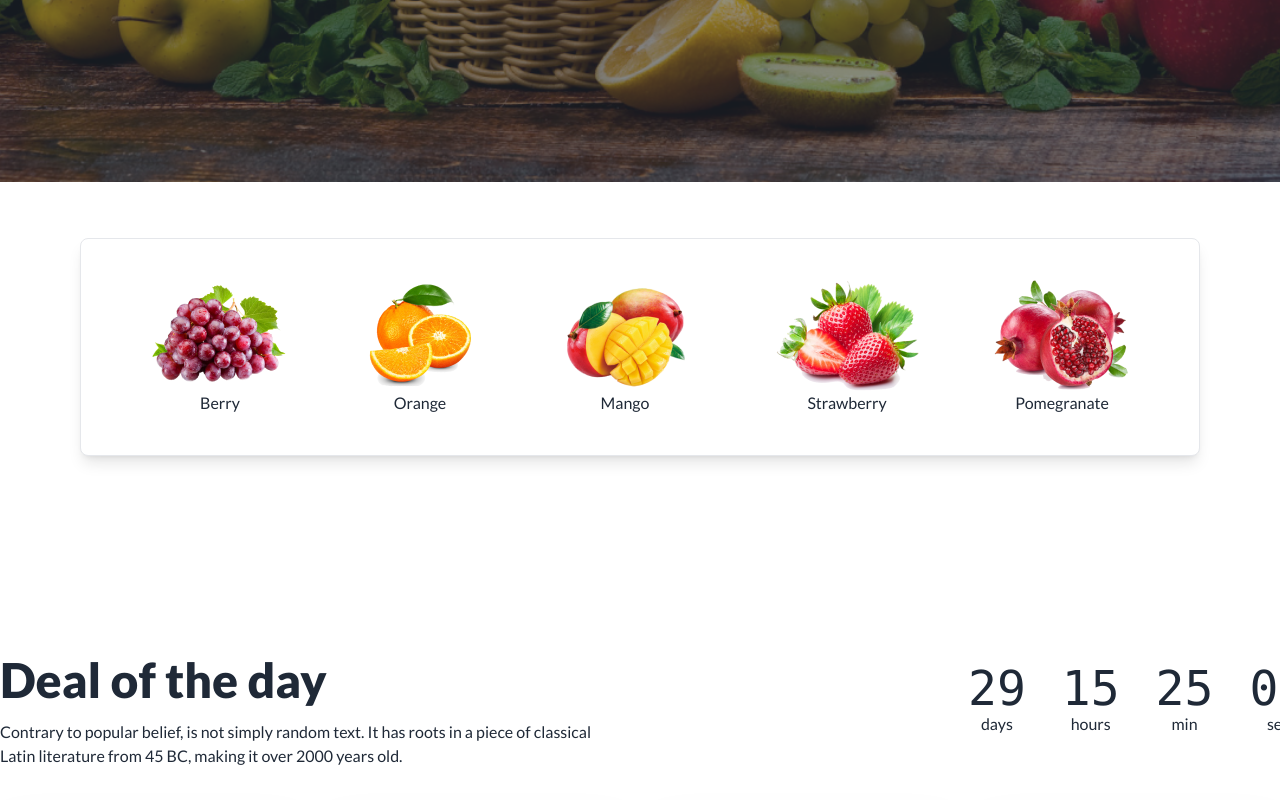
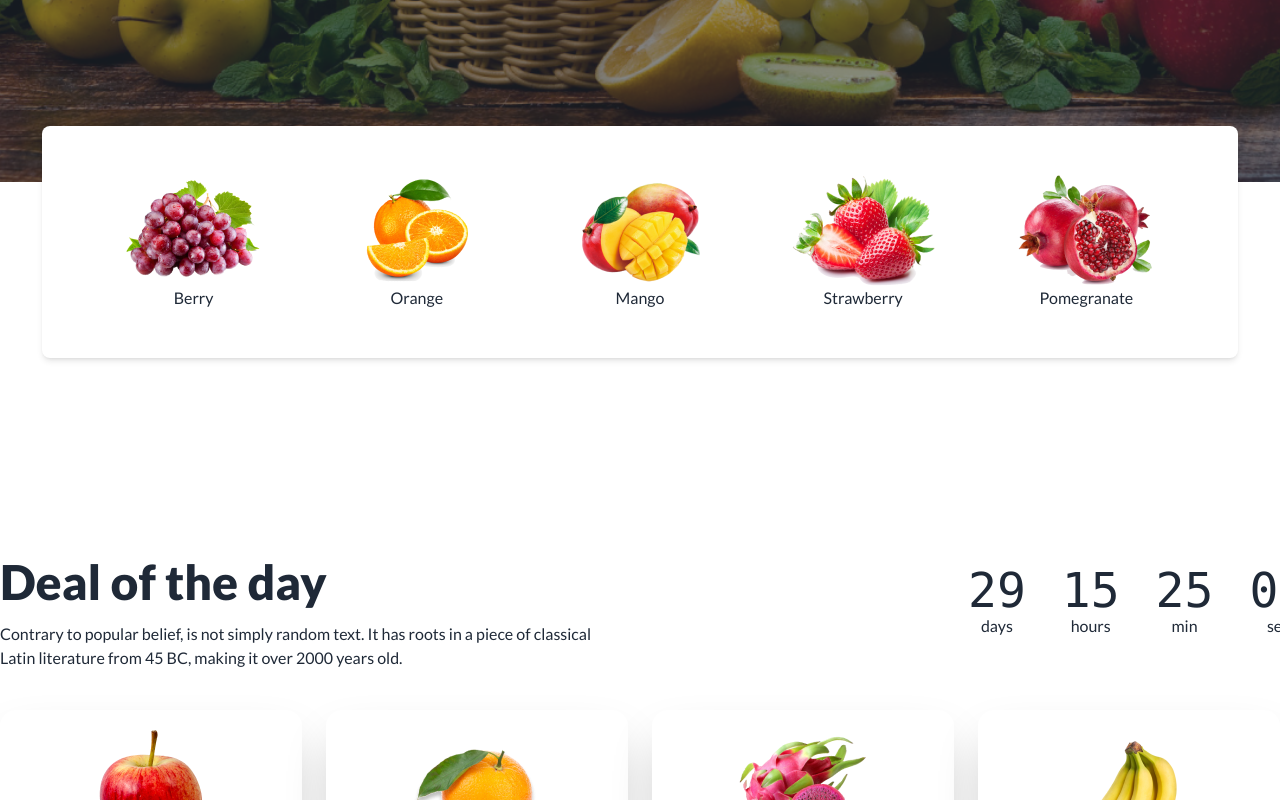
Before and after one commit to Shakkhor142/Assignment3_PH, a plain HTML site: page index.html in a window 1280 px wide. Shown: the part 680-1480 px from the top of the page. Drawn offline with nearby package versions, Linux system fonts and the light colour scheme; grey boxes are pictures that could not be loaded.

Commit message:
completed the full website with responsiveness

```diff
--- a/index.html
+++ b/index.html
@@ -37,10 +37,10 @@
 </head>
 
 <body class="lato-font">
-  <header class="max-w-screen-2xl mx-auto">
+  <header class="max-w-screen-xl mx-auto">
     <!-- nav bar start -->
 
-    <nav class="max-w-screen-2xl mx-auto">
+    <nav class="max-w-screen-xl mx-auto">
       <div class="navbar bg-base-100 flex-row-reverse lg:flex-row lg:bg-bg-color lg:rounded-full lg:text-white mt-4">
         <div class="">
           <div class="dropdown">
@@ -88,7 +88,7 @@
       </div>
     </nav>
     <!-- banner section start -->
-    <section class="max-w-screen-2xl mx-auto relative">
+    <section class="max-w-screen-xl mx-auto relative">
       <div class="carousel w-full lg:py-14 ">
         <div id="slide1" class="carousel-item relative w-full">
 
@@ -173,7 +173,8 @@
       </div>
       <!-- banner under -->
       <div
-        class="hidden lg:flex border mx-20 rounded-lg gap-10 text-center p-10 bg-white justify-center space-x-8 shadow-lg">
+          class="max-w-[1196px] mx-auto hidden lg:grid grid-cols-5 place-items-center justify-around text-center bg-white rounded-lg py-12 px-10 relative -mt-28 shadow-md"
+        >
         <div>
           <img src="./images/fruit1.png" alt="">
           <p>Berry</p>
@@ -425,7 +426,7 @@
 
     </section>
     <div class="flex justify-center">
-      <button class="btn border-none bg-bg-color text-white" >Show More</button>
+      <button class="btn border-none normal-case bg-bg-color text-white" >Shop All</button>
     </div>
 
     <!-- Meet our team section -->
```
